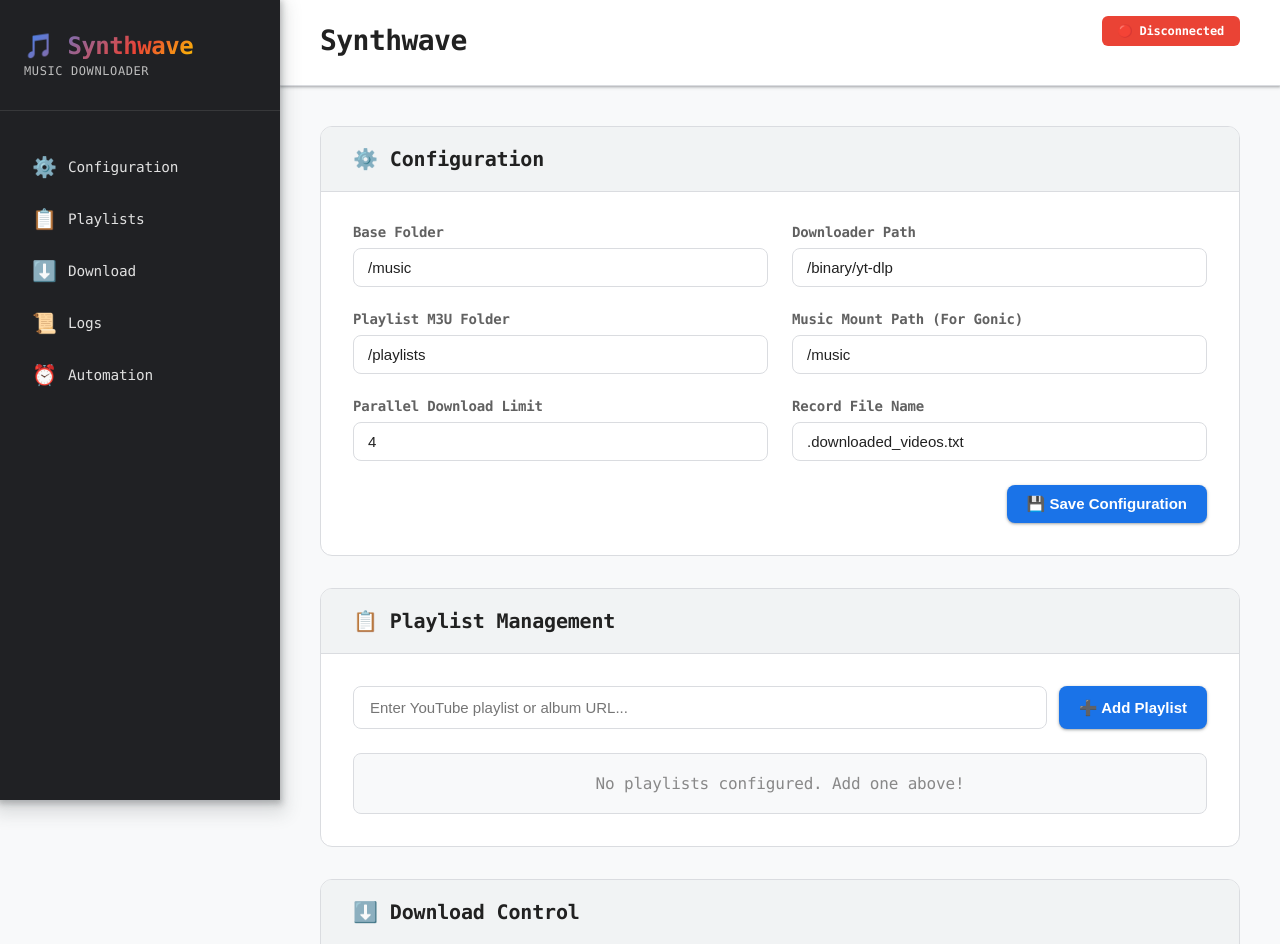
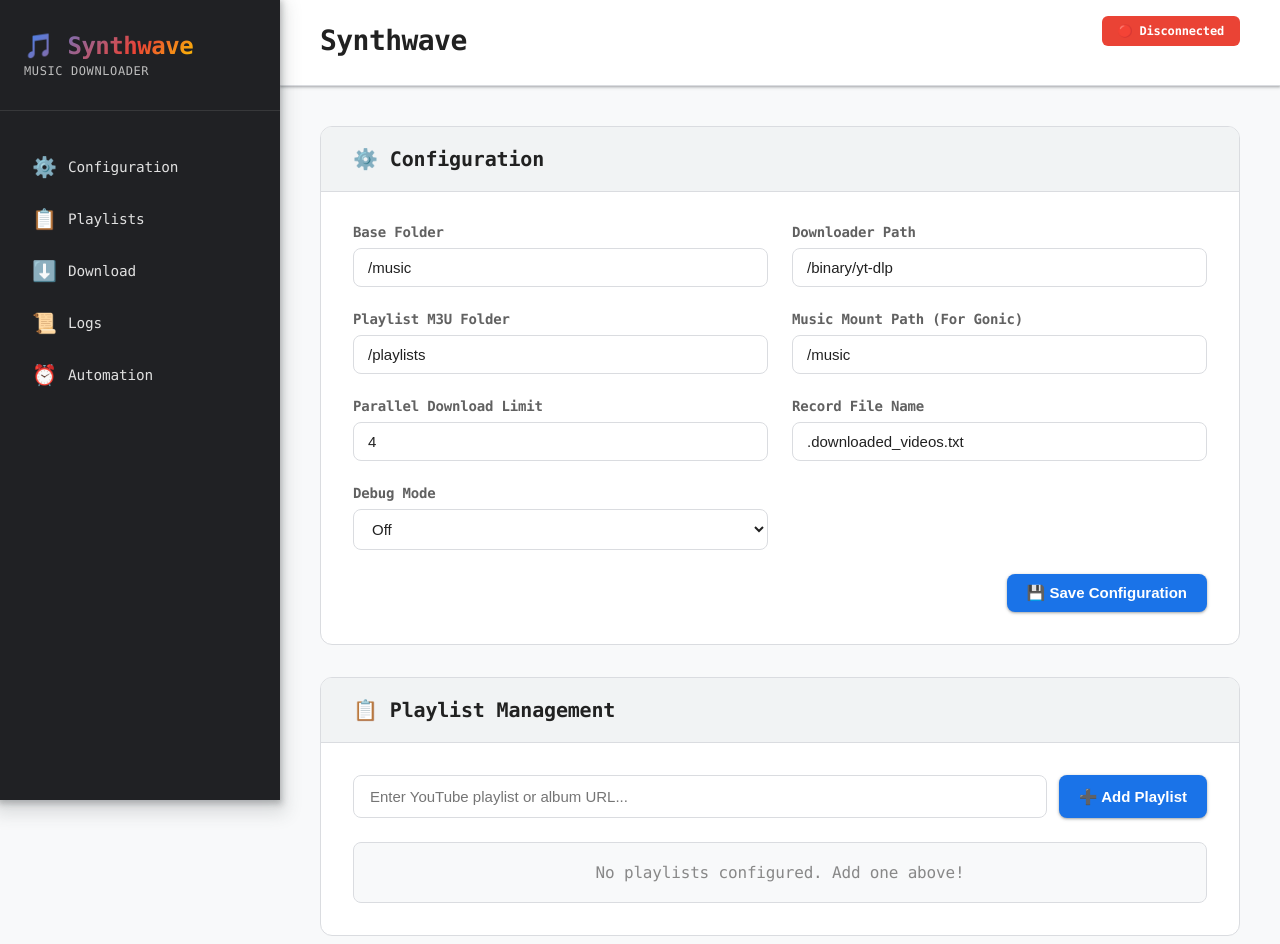
Before and after one commit to PranavVerma-droid/Synthwave, a Flask app: page / in a window 1280 px wide. Shown: the top 944 px of the page. Run offline with Flask 3, Linux system fonts and the light colour scheme; data that the repository does not hold is empty; some libraries are stand-ins or nearby versions.

Commit message:
Update: Implement debug mode functionality with logging and UI enhancements

```diff
--- a/app.py
+++ b/app.py
@@ -62,7 +62,8 @@
     "NEXT_RUN": None,
     "TIMEOUT_METADATA": 600,
     "TIMEOUT_DOWNLOAD": 1800,
-    "MAX_RETRIES": 3
+    "MAX_RETRIES": 3,
+    "DEBUG_MODE": False
 }
 
 # Global state
@@ -73,7 +74,8 @@
     "current_song": None,
     "progress": 0,
     "total": 0,
-    "logs": []
+    "logs": [],
+    "debug_logs": []
 }
 
 
@@ -199,7 +201,7 @@
                 raise
 
 
-def log_message(message, level="info"):
+def log_message(message, level="info", is_debug=False):
     """Add log message and emit to web clients"""
     timestamp = datetime.now().strftime("%Y-%m-%d %H:%M:%S")
     log_entry = {
@@ -207,15 +209,25 @@
         "level": level,
         "message": message
     }
-    download_status["logs"].append(log_entry)
-    # Keep only last 1000 logs
-    if len(download_status["logs"]) > 1000:
-        download_status["logs"] = download_status["logs"][-1000:]
 
-    try:
-        socketio.emit('log', log_entry, namespace='/')
-    except Exception as e:
-        logger.error(f"Failed to emit log via socketio: {str(e)}")
+    if is_debug:
+        download_status["debug_logs"].append(log_entry)
+        # Keep only last 2000 debug logs
+        if len(download_status["debug_logs"]) > 2000:
+            download_status["debug_logs"] = download_status["debug_logs"][-2000:]
+        try:
+            socketio.emit('debug_log', log_entry, namespace='/')
+        except Exception as e:
+            logger.error(f"Failed to emit debug log via socketio: {str(e)}")
+    else:
+        download_status["logs"].append(log_entry)
+        # Keep only last 1000 logs
+        if len(download_status["logs"]) > 1000:
+            download_status["logs"] = download_status["logs"][-1000:]
+        try:
+            socketio.emit('log', log_entry, namespace='/')
+        except Exception as e:
+            logger.error(f"Failed to emit log via socketio: {str(e)}")
 
 
 def get_video_id(url):
@@ -296,8 +308,13 @@
         return False
 
 
-def run_command_with_retry(cmd, timeout=60, max_retries=3, retry_delay=5):
+def run_command_with_retry(cmd, timeout=60, max_retries=3, retry_delay=5, config=None):
     """Run command with retry logic"""
+    if config is None:
+        config = load_config()
+
+    debug_mode = config.get("DEBUG_MODE", False)
+
     for attempt in range(max_retries):
         try:
             log_message(f"Running command (attempt {attempt + 1}/{max_retries})...", "info")
@@ -307,6 +324,18 @@
                 text=True,
                 timeout=timeout
             )
+
+            # Emit debug output if debug mode is enabled
+            if debug_mode and result:
+                if result.stdout:
+                    for line in result.stdout.split('\n'):
+                        if line.strip():
+                            log_message(line.strip(), "info", is_debug=True)
+                if result.stderr:
+                    for line in result.stderr.split('\n'):
+                        if line.strip():
+                            log_message(line.strip(), "info", is_debug=True)
+
             return result
         except subprocess.TimeoutExpired:
             if attempt < max_retries - 1:
@@ -360,7 +389,7 @@
         cmd.extend(["--ppa", "EmbedThumbnail+ffmpeg_o:-c:v png -vf crop=\"'if(gt(ih,iw),iw,ih)':'if(gt(iw,ih),ih,iw)'\""])
 
     try:
-        result = run_command_with_retry(cmd, timeout=timeout_download, max_retries=max_retries)
+        result = run_command_with_retry(cmd, timeout=timeout_download, max_retries=max_retries, config=config)
         return result and result.returncode == 0
     except Exception as e:
         log_message(f"Download failed: {str(e)}", "error")
@@ -759,7 +788,7 @@
 def api_config():
     """Get or update configuration"""
     if request.method == 'GET':
-        return jsonify(load_config())
+        return jsonify({'config': load_config()})
 
     elif request.method == 'POST':
         config = load_config()
@@ -767,7 +796,7 @@
 
         # Update configuration
         for key in ['BASE_FOLDER', 'DOWNLOADER_PATH', 'RECORD_FILE_NAME',
-                    'PARALLEL_LIMIT', 'PLAYLIST_M3U_FOLDER', 'MUSIC_MOUNT_PATH']:
+                    'PARALLEL_LIMIT', 'PLAYLIST_M3U_FOLDER', 'MUSIC_MOUNT_PATH', 'DEBUG_MODE']:
             if key in data:
                 config[key] = data[key]
 
@@ -840,6 +869,12 @@
 def get_logs():
     """Get download logs"""
     return jsonify({'logs': download_status["logs"]})
+
+
+@app.route('/api/debug_logs')
+def get_debug_logs():
+    """Get debug logs"""
+    return jsonify({'debug_logs': download_status["debug_logs"]})
 
 
 @app.route('/api/cron', methods=['GET', 'POST', 'DELETE'])
@@ -980,6 +1015,15 @@
         logger.error(f"Failed to send logs: {str(e)}")
 
 
+@socketio.on('request_debug_logs')
+def handle_request_debug_logs():
+    """Send all debug logs to client"""
+    try:
+        emit('all_debug_logs', {'debug_logs': download_status["debug_logs"]})
+    except Exception as e:
+        logger.error(f"Failed to send debug logs: {str(e)}")
+
+
 if __name__ == '__main__':
     # Ensure config file exists
     if not CONFIG_FILE.exists():
--- a/static/script.js
+++ b/static/script.js
@@ -3,16 +3,25 @@
 
 // Global variables
 let autoScroll = true;
+let debugAutoScroll = true;
 let cronEnabled = false;
 let connectionStatus = 'connecting';
+let debugMode = false;
 
 // Initialize on page load
 document.addEventListener('DOMContentLoaded', function() {
     loadPlaylists();
     loadCronSettings();
+    loadConfig();
     setupSocketListeners();
     updateCronUI();
     updateConnectionStatus();
+
+    // Attach debug mode change listener
+    const debugModeSelect = document.getElementById('debug_mode');
+    if (debugModeSelect) {
+        debugModeSelect.addEventListener('change', previewDebugMode);
+    }
 });
 
 function updateConnectionStatus() {
@@ -49,6 +58,9 @@
         connectionStatus = 'connected';
         updateConnectionStatus();
         socket.emit('request_logs');
+        if (debugMode) {
+            socket.emit('request_debug_logs');
+        }
         showNotification('Connected to server', 'success');
     });
 
@@ -74,6 +86,16 @@
         data.logs.forEach(log => addLogEntry(log));
     });
 
+    socket.on('debug_log', function(data) {
+        addDebugLogEntry(data);
+    });
+
+    socket.on('all_debug_logs', function(data) {
+        const debugLogsContainer = document.getElementById('debug-logs-container');
+        debugLogsContainer.innerHTML = '';
+        data.debug_logs.forEach(log => addDebugLogEntry(log));
+    });
+
     socket.on('progress', function(data) {
         updateProgress(data);
     });
@@ -88,6 +110,18 @@
 }
 
 // Configuration Management
+async function loadConfig() {
+    try {
+        const response = await fetch('/api/config');
+        const data = await response.json();
+
+        debugMode = data.config.DEBUG_MODE || false;
+        updateDebugUI();
+    } catch (error) {
+        console.error('Error loading config:', error);
+    }
+}
+
 async function saveConfig() {
     const config = {
         BASE_FOLDER: document.getElementById('base_folder').value,
@@ -95,7 +129,8 @@
         PLAYLIST_M3U_FOLDER: document.getElementById('playlist_m3u_folder').value,
         MUSIC_MOUNT_PATH: document.getElementById('music_mount_path').value,
         PARALLEL_LIMIT: parseInt(document.getElementById('parallel_limit').value),
-        RECORD_FILE_NAME: document.getElementById('record_file_name').value
+        RECORD_FILE_NAME: document.getElementById('record_file_name').value,
+        DEBUG_MODE: document.getElementById('debug_mode').value === 'true'
     };
 
     try {
@@ -110,6 +145,8 @@
         const result = await response.json();
 
         if (result.success) {
+            debugMode = document.getElementById('debug_mode').value === 'true';
+            updateDebugUI();
             showNotification('Configuration saved successfully!', 'success');
         } else {
             showNotification('Failed to save configuration', 'error');
@@ -339,6 +376,65 @@
     showNotification(`Auto-scroll ${autoScroll ? 'enabled' : 'disabled'}`, 'info');
 }
 
+// Debug Logs Management
+function addDebugLogEntry(log) {
+    const debugLogsContainer = document.getElementById('debug-logs-container');
+    const entry = document.createElement('div');
+    entry.className = `log-entry log-${log.level}`;
+
+    entry.innerHTML = `
+        <span class="log-timestamp">[${log.timestamp}]</span>
+        <span class="log-message">${escapeHtml(log.message)}</span>
+    `;
+
+    debugLogsContainer.appendChild(entry);
+
+    // Auto-scroll if enabled
+    if (debugAutoScroll) {
+        debugLogsContainer.scrollTop = debugLogsContainer.scrollHeight;
+    }
+}
+
+function clearDebugLogs() {
+    const debugLogsContainer = document.getElementById('debug-logs-container');
+    debugLogsContainer.innerHTML = '';
+    showNotification('Debug logs cleared', 'info');
+}
+
+function toggleDebugAutoScroll() {
+    debugAutoScroll = !debugAutoScroll;
+    const btn = document.getElementById('debug-autoscroll-btn');
+    btn.textContent = `📜 Auto-scroll: ${debugAutoScroll ? 'ON' : 'OFF'}`;
+    showNotification(`Debug auto-scroll ${debugAutoScroll ? 'enabled' : 'disabled'}`, 'info');
+}
+
+function updateDebugUI() {
+    const debugSection = document.getElementById('debug-logs');
+    const debugNav = document.getElementById('debug-logs-nav');
+
+    if (debugMode) {
+        debugSection.style.display = 'block';
+        debugNav.style.display = 'flex';
+        socket.emit('request_debug_logs');
+    } else {
+        debugSection.style.display = 'none';
+        debugNav.style.display = 'none';
+    }
+}
+
+function previewDebugMode() {
+    // Preview the debug mode without saving
+    debugMode = document.getElementById('debug_mode').value === 'true';
+    updateDebugUI();
+}
+
+function toggleAutoScroll() {
+    autoScroll = !autoScroll;
+    const btn = document.getElementById('autoscroll-btn');
+    btn.textContent = `📜 Auto-scroll: ${autoScroll ? 'ON' : 'OFF'}`;
+    showNotification(`Auto-scroll ${autoScroll ? 'enabled' : 'disabled'}`, 'info');
+}
+
 function exportLogs() {
     const logsContainer = document.getElementById('logs-container');
     const logText = Array.from(logsContainer.querySelectorAll('.log-entry')).map(entry => {
@@ -356,6 +452,25 @@
     URL.revokeObjectURL(url);
 
     showNotification('Logs exported successfully', 'success');
+}
+
+function exportDebugLogs() {
+    const debugLogsContainer = document.getElementById('debug-logs-container');
+    const logText = Array.from(debugLogsContainer.querySelectorAll('.log-entry')).map(entry => {
+        const timestamp = entry.querySelector('.log-timestamp')?.textContent || '';
+        const message = entry.querySelector('.log-message')?.textContent || '';
+        return `${timestamp} ${message}`;
+    }).join('\n');
+
+    const blob = new Blob([logText], { type: 'text/plain' });
+    const url = URL.createObjectURL(blob);
+    const a = document.createElement('a');
+    a.href = url;
+    a.download = `music-downloader-debug-logs-${new Date().toISOString()}.txt`;
+    a.click();
+    URL.revokeObjectURL(url);
+
+    showNotification('Debug logs exported successfully', 'success');
 }
 
 // Cron Job Management
--- a/static/style.css
+++ b/static/style.css
@@ -652,6 +652,26 @@
     font-weight: 600;
 }
 
+/* Debug Logs */
+.debug-logs-container {
+    background: #1a1a1a;
+    border-color: var(--neutral-700);
+}
+
+.debug-logs-container .log-entry {
+    border-bottom-color: var(--neutral-800);
+}
+
+.debug-logs-container .log-timestamp {
+    color: var(--neutral-500);
+}
+
+.debug-logs-container .log-message {
+    color: #888888;
+    font-size: 0.8125rem;
+    font-family: var(--font-mono);
+}
+
 /* Footer */
 footer {
     text-align: center;
--- a/templates/index.html
+++ b/templates/index.html
@@ -34,6 +34,10 @@
                 <a href="#logs" class="nav-item" onclick="scrollToSection('logs')">
                     <span class="nav-icon">📜</span>
                     <span>Logs</span>
+                </a>
+                <a href="#debug-logs" class="nav-item" id="debug-logs-nav" onclick="scrollToSection('debug-logs')" style="display: none;">
+                    <span class="nav-icon">🐛</span>
+                    <span>Debug Logs</span>
                 </a>
                 <a href="#automation" class="nav-item" onclick="scrollToSection('automation')">
                     <span class="nav-icon">⏰</span>
@@ -91,6 +95,13 @@
                                 <input type="text" id="record_file_name" class="config-input"
                                        value="{{ config.RECORD_FILE_NAME }}"
                                        placeholder=".downloaded_videos.txt">
+                            </div>
+                            <div class="config-item">
+                                <label for="debug_mode">Debug Mode</label>
+                                <select id="debug_mode" class="config-input">
+                                    <option value="false" {% if not config.DEBUG_MODE %}selected{% endif %}>Off</option>
+                                    <option value="true" {% if config.DEBUG_MODE %}selected{% endif %}>On</option>
+                                </select>
                             </div>
                         </div>
                         <div style="text-align: right; margin-top: 1.5rem;">
@@ -189,6 +200,32 @@
                             <div class="log-entry log-info">
                                 <span class="log-timestamp">[{{ status.logs[-1].timestamp if status.logs else 'Ready' }}]</span>
                                 <span class="log-message">System ready. Waiting for download commands...</span>
+                            </div>
+                        </div>
+                    </div>
+                </section>
+
+                <!-- Debug Logs Section -->
+                <section id="debug-logs" style="display: none;">
+                    <div class="section-header">
+                        <h2><span>🐛</span> Debug Logs (yt-dlp Output)</h2>
+                    </div>
+                    <div class="section-content">
+                        <div class="logs-controls">
+                            <button id="debug-autoscroll-btn" onclick="toggleDebugAutoScroll()" class="btn btn-secondary btn-sm">
+                                📜 Auto-scroll: ON
+                            </button>
+                            <button onclick="clearDebugLogs()" class="btn btn-secondary btn-sm">
+                                🗑️ Clear Debug Logs
+                            </button>
+                            <button onclick="exportDebugLogs()" class="btn btn-accent btn-sm">
+                                📥 Export Debug Logs
+                            </button>
+                        </div>
+                        <div id="debug-logs-container" class="logs-container debug-logs-container">
+                            <div class="log-entry log-info">
+                                <span class="log-timestamp">[Ready]</span>
+                                <span class="log-message">Debug mode active. yt-dlp output will appear here...</span>
                             </div>
                         </div>
                     </div>
```
Also changed, not shown: 1 other file.
